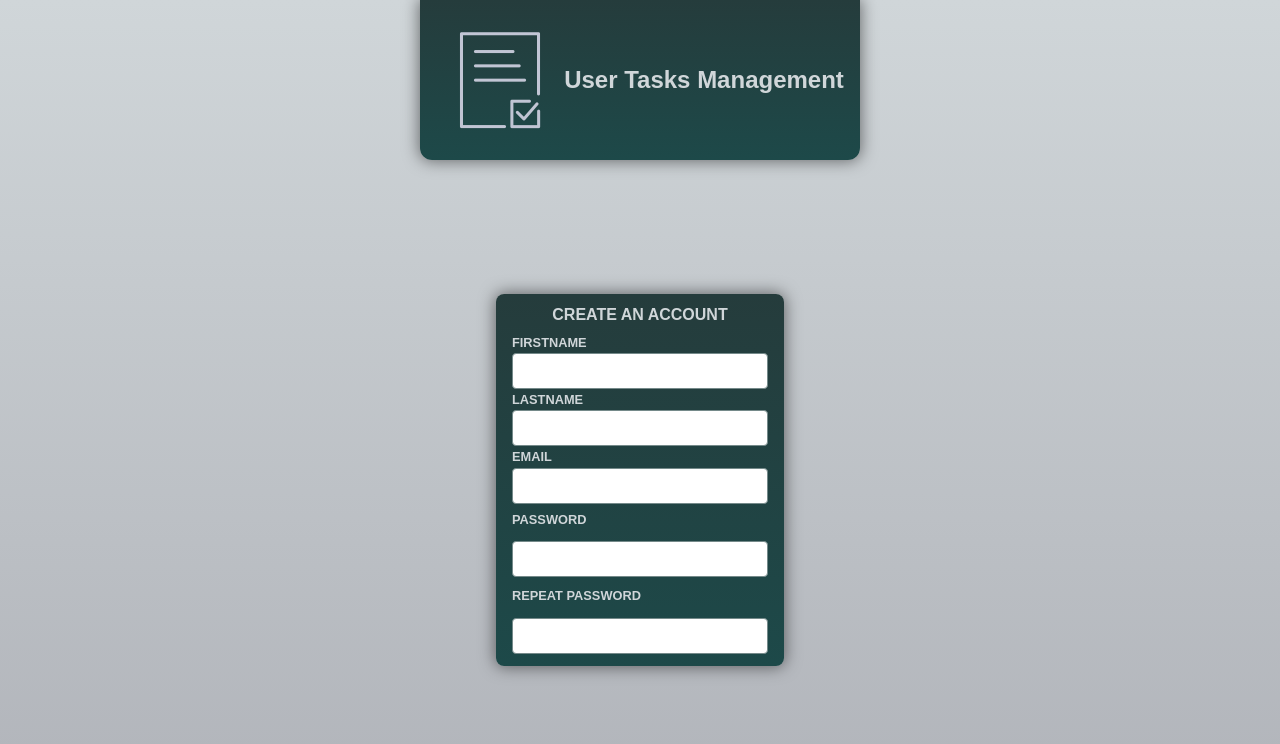
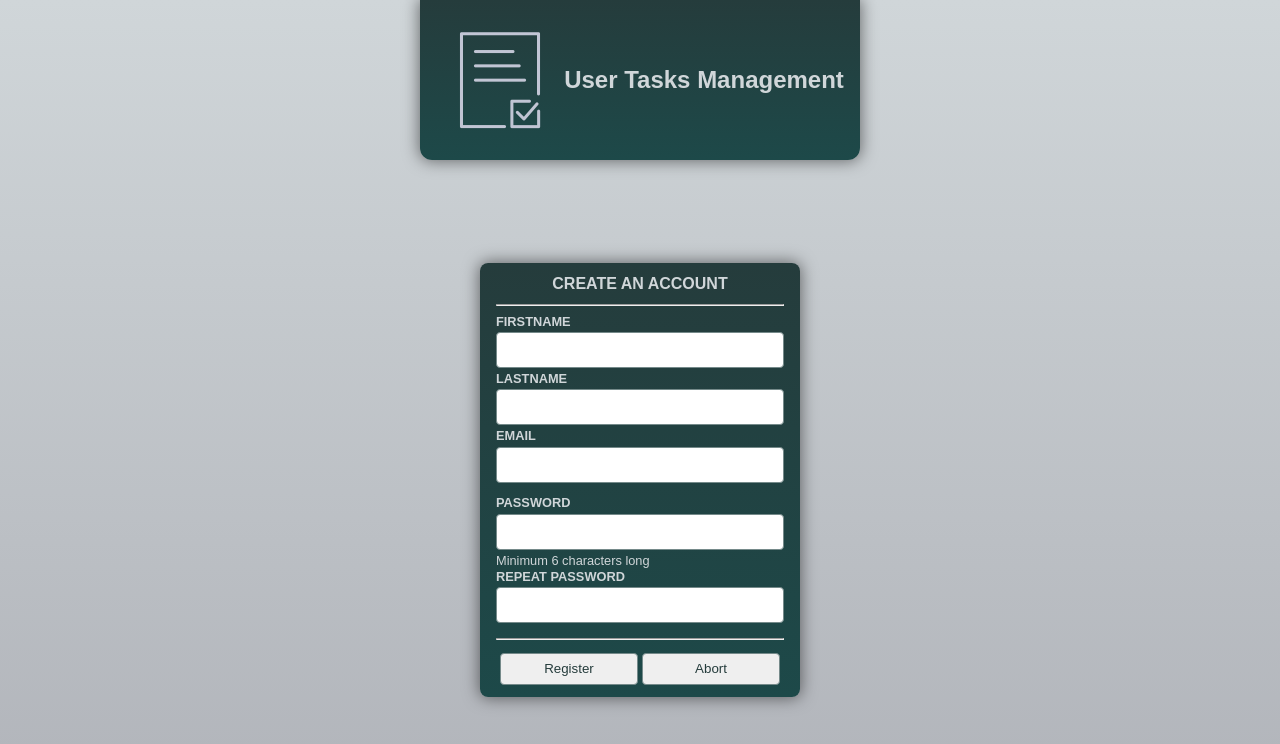
Before and after one commit to zabkins/ustm-fe, an Angular app: page /register in a window 1280 px wide. Shown: the top 744 px of the page. Built offline with nearby package versions, Linux system fonts and the light colour scheme.

Commit message:
Moves some shared CSS to styles.css, adds some HTML tweaks

```diff
--- a/src/app/auth/login/login.component.css
+++ b/src/app/auth/login/login.component.css
@@ -1,38 +1,5 @@
 form {
-  background: linear-gradient(180deg, #253c3c, #1d4949);
-  width: 100%;
   max-width: 18rem;
-  margin: 2rem auto;
-  padding: 0.1rem 1rem;
-  border-radius: 8px;
-  box-shadow: 0 0 16px 1px rgba(0, 0, 0, 0.5);
-}
-
-.control h1 {
-  display: block;
-  font-size: 1rem;
-  text-align: center;
-  text-transform: uppercase;
-  font-weight: bold;
-}
-
-.control label {
-  display: block;
-  font-size: 0.8rem;
-  margin-bottom: 0.2rem;
-  text-transform: uppercase;
-  font-weight: bold;
-}
-
-.control input {
-  display: block;
-  width: 100%;
-  padding: 0.5rem;
-  font-size: 1rem;
-  margin: 0.2rem 0;
-  border-radius: 4px;
-  border: 1px solid #758a8a;
-  color: #142020;
 }
 
 .control button {
@@ -51,23 +18,3 @@ form {
 .control button:active {
   transform: scale(0.95);
 }
-
-.control-error {
-  display: flex;
-  font-size: 0.8rem;
-  width: 100%;
-  text-align: center;
-  justify-content: center;
-  margin: 0.5rem 0;
-  border: 2px solid #5a0011;
-  padding: 0.2rem;
-  border-radius: 8px;
-  background: #6a0012;
-  box-shadow: 0 0 16px 1px rgba(0, 0, 0, 0.5);
-}
-
-.control input.field-invalid {
-  border: 3px solid #5a0011;
-  box-shadow: 0 0 16px 1px rgba(0, 0, 0, 0.5);
-  border-radius: 4px;
-}
--- a/src/app/auth/login/login.component.html
+++ b/src/app/auth/login/login.component.html
@@ -20,10 +20,14 @@
            [ngClass]="{'field-invalid': isFieldInvalid('password')}"
     />
   </div>
-  @if (errorMessage()) {
-    <p class="control-error">{{ errorMessage() }}</p>
-  }
-  <hr>
+  <div class="form-errors">
+    @if (errorMessage()) {
+      <div class="control-error">
+        <p>{{ errorMessage() }}</p>
+      </div>
+    }
+  </div>
+  <hr id="form-end">
   <div class="control">
     <button>Login</button>
   </div>
--- a/src/app/auth/login/login.component.ts
+++ b/src/app/auth/login/login.component.ts
@@ -37,7 +37,7 @@ export class LoginComponent {
 
   onSubmit() {
     if (this.form.invalid) {
-      this.errorMessage.set('Please provide valid email and password')
+      this.errorMessage.set('Email and password cannot be empty');
       this.form.markAllAsTouched();
       return;
     }
@@ -55,7 +55,7 @@ export class LoginComponent {
       error: (error: HttpErrorResponse) => {
         let errorBody: ErrorBody = error.error;
         console.log(errorBody);
-        this.errorMessage.set(errorBody.description);
+        this.errorMessage.set('Login unsuccessful. ' + errorBody.detail);
       }
     })
   }
--- a/src/app/auth/register/register.component.css
+++ b/src/app/auth/register/register.component.css
@@ -1,82 +1,37 @@
 form {
-  background: linear-gradient(180deg, #253c3c, #1d4949);
-  width: 100%;
-  max-width: 18rem;
-  margin: 2rem auto;
-  padding: 0.1rem 1rem;
-  border-radius: 8px;
-  box-shadow: 0 0 16px 1px rgba(0, 0, 0, 0.5);
+  max-width: 20rem;
 }
 
-.control h1 {
-  display: block;
-  font-size: 1rem;
-  text-align: center;
-  text-transform: uppercase;
-  font-weight: bold;
+.control-row {
+  display: flex;
+  margin-top: 0.8rem;
+  margin-bottom: 0.2rem;
+  flex-wrap: wrap;
+  justify-content: space-evenly;
 }
 
-.control label {
-  display: block;
-  font-size: 0.8rem;
-  margin-bottom: 0.2rem;
-  text-transform: uppercase;
-  font-weight: bold;
-}
-
-.control input {
-  display: block;
+.control-row button {
+  display: flex;
+  max-width: 48%;
   width: 100%;
+  margin-top: 0;
+  margin-bottom: 0.5rem;
   padding: 0.5rem;
-  font-size: 1rem;
-  margin: 0.2rem 0;
-  border-radius: 4px;
-  border: 1px solid #758a8a;
-  color: #142020;
-}
-
-.control-row .control {
-  margin: 0.5rem 0;
-  display: flex;
-  flex-wrap: wrap;
-  justify-content: flex-start;
-  gap: 0.5rem;
-}
-
-.control button {
-  display: flex;
-  width: 100%;
   height: 2rem;
   justify-content: center;
   align-items: center;
-  margin-top: 0.5rem;
-  padding: 0.2rem;
   border-radius: 4px;
   border: 1px solid #758a8a;
-  background: #253c3c;
-  color: #d0d6d9;
+  color: #253c3c;
 }
 
-.control button:active {
+.control-row button:active {
   transform: scale(0.95);
 }
 
-.control-error {
-  display: flex;
+.control-info p {
+  display: block;
   font-size: 0.8rem;
-  width: 100%;
-  text-align: center;
-  justify-content: center;
-  margin: 0.5rem 0;
-  border: 2px solid #5a0011;
-  padding: 0.2rem;
-  border-radius: 8px;
-  background: #6a0012;
-  box-shadow: 0 0 16px 1px rgba(0, 0, 0, 0.5);
+  margin-top: 0;
+  margin-bottom: 0.1rem;
 }
-
-.control input.field-invalid {
-  border: 3px solid #5a0011;
-  box-shadow: 0 0 16px 1px rgba(0, 0, 0, 0.5);
-  border-radius: 4px;
-}
--- a/src/app/auth/register/register.component.html
+++ b/src/app/auth/register/register.component.html
@@ -1,27 +1,31 @@
-<form [formGroup]="form">
+<form [formGroup]="form" (ngSubmit)="onSubmit()">
   <div class="control">
     <h1>Create an account</h1>
   </div>
+  <hr>
   <div class="control">
     <label for="firstNameInput">Firstname</label>
     <input id="firstNameInput"
            type="text"
            name="firstNameInput"
-           formControlName="firstName"/>
+           formControlName="firstName"
+           [ngClass]="{'field-invalid': isFieldInvalid('firstName')}"/>
   </div>
   <div class="control">
     <label for="lastNameInput">Lastname</label>
     <input id="lastNameInput"
            type="text"
            name="lastNameInput"
-           formControlName="lastName"/>
+           formControlName="lastName"
+           [ngClass]="{'field-invalid': isFieldInvalid('lastName')}"/>
   </div>
   <div class="control">
     <label for="emailInput">Email</label>
     <input id="emailInput"
            type="text"
            name="emailInput"
-           formControlName="email"/>
+           formControlName="email"
+           [ngClass]="{'field-invalid': isFieldInvalid('email')}"/>
   </div>
   <div class="control-row" formGroupName="passwords">
     <div class="control">
@@ -30,7 +34,10 @@
              type="password"
              name="passwordInput"
              formControlName="password"
-      />
+             [ngClass]="{'field-invalid': isFieldInvalid('password', 'passwords')}"/>
+    </div>
+    <div class="control-info">
+      <p>Minimum 6 characters long</p>
     </div>
     <div class="control">
       <label for="repeatPasswordInput">Repeat password</label>
@@ -38,7 +45,32 @@
              type="password"
              name="repeatPasswordInput"
              formControlName="repeatPassword"
-      />
+             [ngClass]="{'field-invalid': isFieldInvalid('repeatPassword', 'passwords')}"/>
+    </div>
+    <div class="form-errors">
+      @if (form.get('passwords')?.hasError('valuesNotEqual')) {
+        <div class="control-error">
+          <p>Passwords do not match</p>
+        </div>
+      }
+      @if (errorMessage()) {
+        <div class="control-error">
+          <p>Some fields are empty or invalid</p>
+        </div>
+      }
     </div>
   </div>
+  <hr id="form-end">
+  <div class="control-row">
+    <button type="submit">Register</button>
+    <button type="button" routerLink="/login">Abort</button>
+  </div>
+  @if (accountCreated) {
+    <div class="control-redirect">
+      <p>
+        <span id="redirect-information">Account created.</span>
+        <a id="redirect-link" routerLink="/">Use your credentials to login</a>
+      </p>
+    </div>
+  }
 </form>
--- a/src/app/auth/register/register.component.ts
+++ b/src/app/auth/register/register.component.ts
@@ -1,5 +1,7 @@
-import { Component } from '@angular/core';
+import {Component, signal} from '@angular/core';
 import {AbstractControl, FormControl, FormGroup, ReactiveFormsModule, Validators} from "@angular/forms";
+import {NgClass} from "@angular/common";
+import {RouterLink} from "@angular/router";
 
 function valuesEqual(controlName1: string, controlName2: string){
   return (control: AbstractControl) => {
@@ -18,12 +20,17 @@ function valuesEqual(controlName1: string, controlName2: string){
   selector: 'app-register',
   standalone: true,
   imports: [
-    ReactiveFormsModule
+    ReactiveFormsModule,
+    NgClass,
+    RouterLink
   ],
   templateUrl: './register.component.html',
   styleUrl: './register.component.css'
 })
 export class RegisterComponent {
+  accountCreated = false;
+  errorMessage = signal<string | null>(null);
+
   form = new FormGroup({
     firstName: new FormControl('', Validators.required),
     lastName: new FormControl('', Validators.required),
@@ -36,4 +43,23 @@ export class RegisterComponent {
     })
   });
 
+  onSubmit() {
+    if (this.form.invalid) {
+      this.form.markAllAsTouched();
+      this.errorMessage.set('Some fields are empty or invalid');
+      return;
+    }
+    this.accountCreated = true;
+    this.errorMessage.set(null);
+  }
+
+  isFieldInvalid(fieldName: string, groupName?: string) {
+    if (groupName) {
+      let field = this.form.get(groupName + '.' + fieldName)!;
+      return field.invalid && field.touched;
+    } else {
+      let field = this.form.get(fieldName)!;
+      return field.invalid && field.touched;
+    }
+  }
 }
--- a/src/styles.css
+++ b/src/styles.css
@@ -64,3 +64,70 @@ hr {
   cursor: pointer;
   transform: scale(0.95);
 }
+
+form {
+  background: linear-gradient(180deg, #253c3c, #1d4949);
+  width: 100%;
+  max-width: 18rem;
+  margin: 2rem auto;
+  padding: 0.1rem 1rem;
+  border-radius: 8px;
+  box-shadow: 0 0 16px 1px rgba(0, 0, 0, 0.5);
+}
+
+.control h1 {
+  display: block;
+  font-size: 1rem;
+  text-align: center;
+  text-transform: uppercase;
+  font-weight: bold;
+}
+
+.control label {
+  display: block;
+  font-size: 0.8rem;
+  margin-bottom: 0.2rem;
+  text-transform: uppercase;
+  font-weight: bold;
+}
+
+.control input {
+  display: block;
+  width: 100%;
+  padding: 0.5rem;
+  font-size: 1rem;
+  margin: 0.2rem 0;
+  border-radius: 4px;
+  border: 1px solid #758a8a;
+  color: #142020;
+}
+
+.control input.field-invalid {
+  border: 3px solid #5a0011;
+  box-shadow: 0 0 16px 1px rgba(0, 0, 0, 0.5);
+  border-radius: 4px;
+}
+
+.form-errors {
+  display: flex;
+  flex-direction: column;
+  align-items: flex-start;
+  width: 100%;
+  margin-top: 0.2rem;
+}
+
+.control-error p {
+  display: inline-block;
+  font-size: 0.8rem;
+  margin-top: 0.1rem;
+  margin-bottom: 0.1rem;
+  padding-left: 0.1rem;
+  padding-right: 0.1rem;
+  background: #5a0011;
+  border: 1px solid #5a0011;
+  border-radius: 4px;
+}
+
+hr#form-end {
+  margin-bottom: 0;
+}
```
